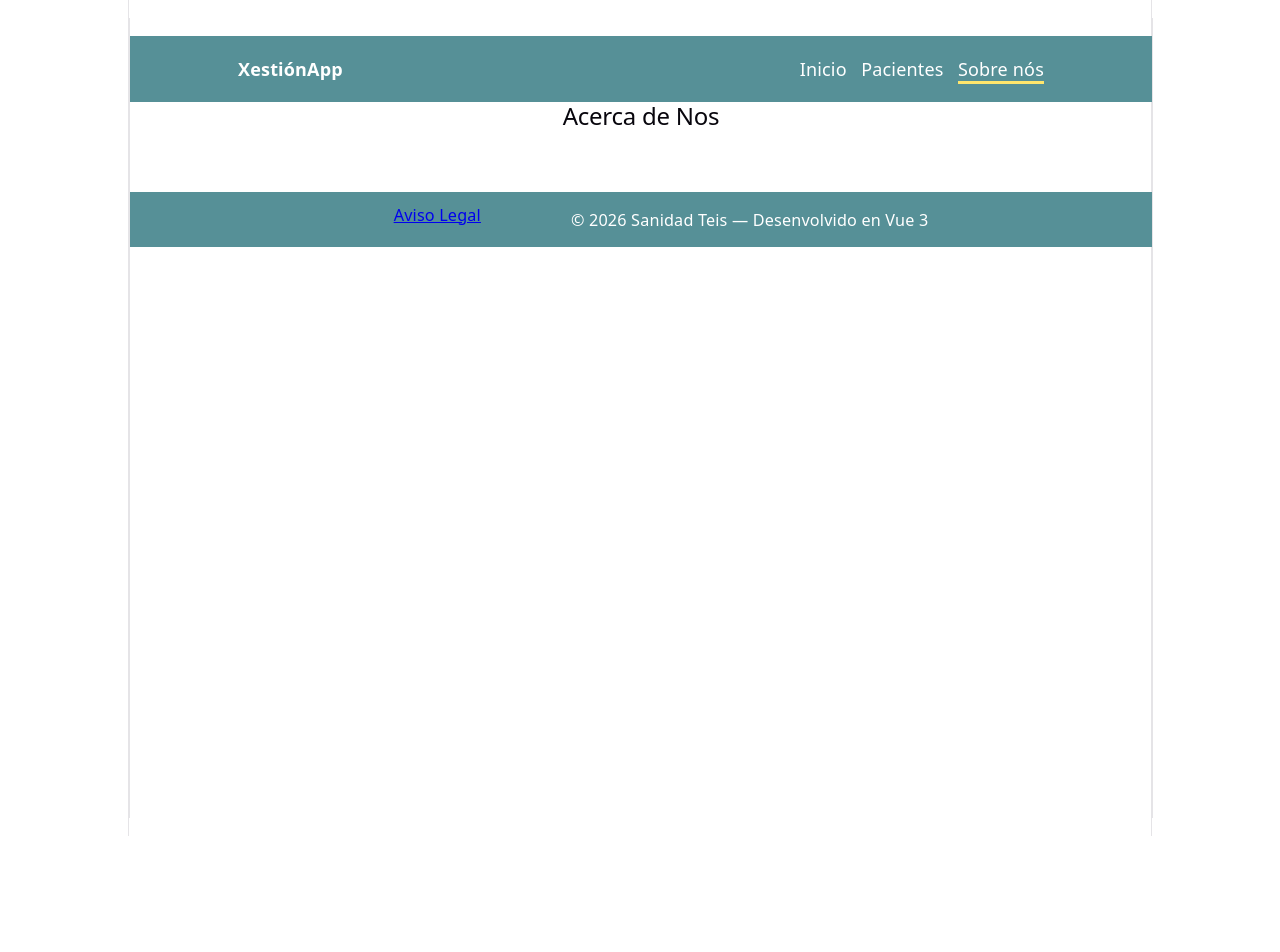
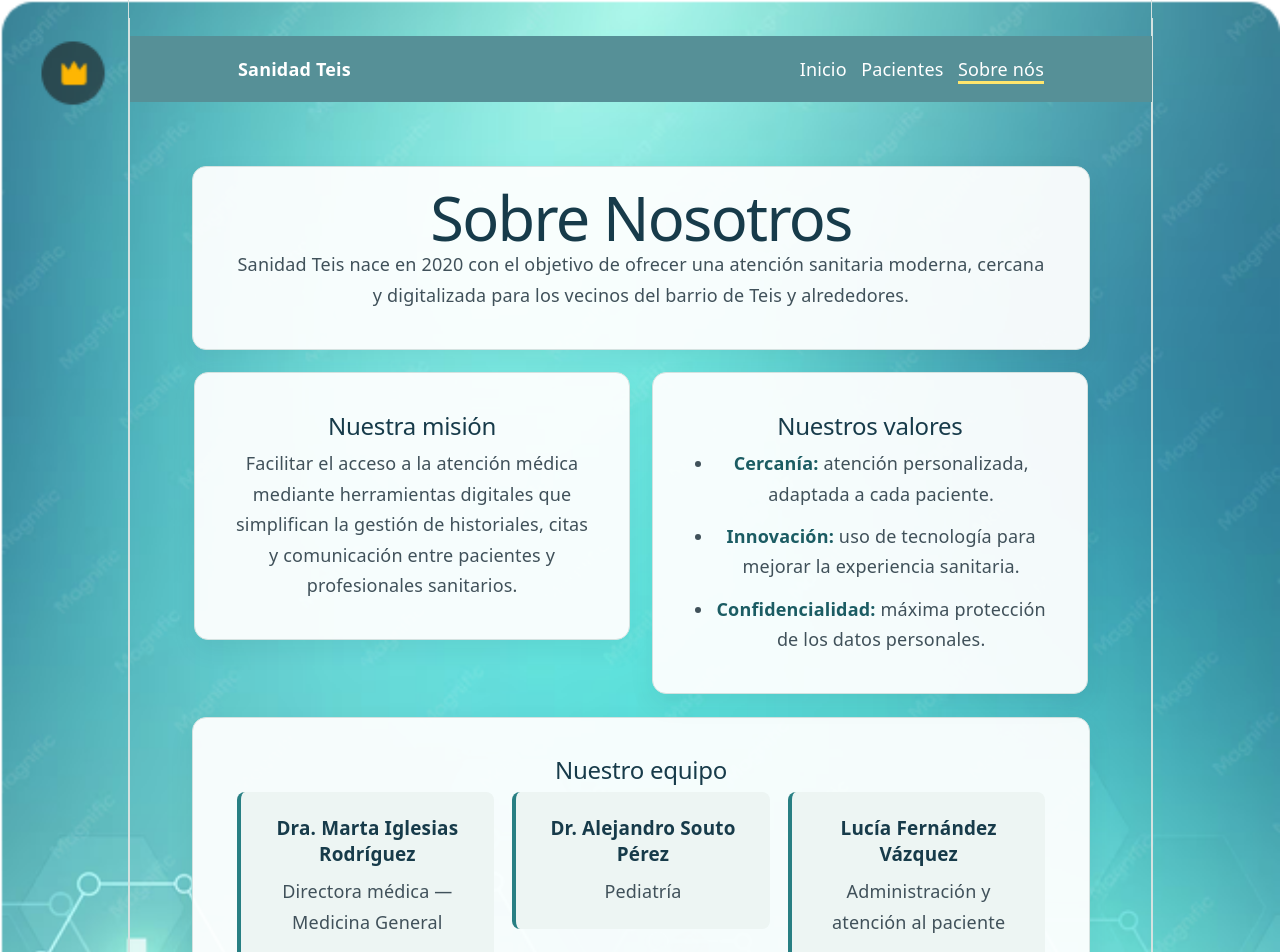
Before and after one commit to P5tyos/DIW-xestionClientes, a Vue app: page /sobrenos in a window 1280 px wide. Shown: the top 952 px of the page. Before the commit the page ends 836 px from the top, so only its background shows below. Built offline with nearby package versions, Linux system fonts and the light colour scheme.

Commit message:
added background and changed styling issues

```diff
--- a/src/App.vue
+++ b/src/App.vue
@@ -15,9 +15,8 @@
 
 <style>
 /* 👇 Estilos globales mínimos */
-:global(body) {
+body {
   margin: 0;               /* quita el margen por defecto del body */
-  background: #f6f6f6;     /* color de fondo general */
 }
 
 #app {
--- a/src/components/FooTer.vue
+++ b/src/components/FooTer.vue
@@ -1,9 +1,10 @@
 <template>
   <footer class="footer-content footer">
     <ul class="link-aviso">
-     <router-link to="/avisolegal" target="_blank" color="white" >Aviso Legal</router-link>
+      <router-link to="/avisolegal" target="_blank" color="white" >Aviso Legal</router-link>
+      <spam>  © {{ new Date().getFullYear() }} Sanidad Teis — Desenvolvido en Vue 3 por </spam>
+      <a href="https://github.com/P5tyos" target="_blank"> Gergely Horvath </a>
     </ul>
-     <p>© {{ new Date().getFullYear() }} Sanidad Teis — Desenvolvido en Vue 3 </p>
   </footer>
 </template>
 
@@ -20,17 +21,25 @@
 }
 
 .link-aviso {
-  display: block;
+  display: flex;
+  justify-content: center;
+  align-items: center;
+  gap: 1.5rem;
+  flex-wrap: wrap;
   margin-top: 6px;
-  color: #f9d342;
+  color: #f5f5f3;
+}
+
+.link-aviso a {
+  color: #c2a203;
   cursor: pointer;
 }
 
-.footer-content {
-  display: flex;
-  justify-content: center; /* centra horizontalmente */
-  align-items: center;      /* alinea verticalmente na mesma liña */
-  gap: 5rem;                /* espazo entre o texto e o enlace */
+.link-aviso a:visited {
+  color: #e7d08b;
 }
 
+.link-aviso a:hover {
+  color: #ffffff;
+}
 </style>
--- a/src/components/IniCio.vue
+++ b/src/components/IniCio.vue
@@ -1,5 +1,44 @@
 <template>
-  <h2>Inicio</h2>
+  <div class="inicio">
+    <section class="hero">
+      <h1>Bienvenido a Sanidad Teis</h1>
+      <p class="subtitulo">Tu centro de salud de confianza en el barrio de Teis</p>
+      <p>
+        En Sanidad Teis ofrecemos atención médica cercana, profesional y accesible
+        para toda la familia. Contamos con un equipo comprometido con tu bienestar
+        y con las últimas herramientas digitales para facilitar la gestión de tus
+        datos y citas.
+      </p>
+    </section>
+
+    <section class="accesos-rapidos">
+      <div class="tarjeta">
+        <h2>Gestión de Pacientes</h2>
+        <p>Consulta, registra o modifica tus datos médicos.</p>
+        <router-link to="/pacientes">Acceder</router-link>
+      </div>
+      <div class="tarjeta">
+        <h2>Sobre Nosotros</h2>
+        <p>Conoce nuestro equipo y nuestra misión.</p>
+        <router-link to="/sobre-nosotros">Ver más</router-link>
+      </div>
+      <div class="tarjeta">
+        <h2>Aviso Legal</h2>
+        <p>Información sobre privacidad y condiciones de uso.</p>
+        <router-link to="/aviso-legal">Consultar</router-link>
+      </div>
+    </section>
+
+    <section class="info-contacto">
+      <h2>Información de contacto</h2>
+      <ul>
+        <li><strong>Horario:</strong> Lunes a Viernes, 8:00 - 20:00</li>
+        <li><strong>Dirección:</strong> Rúa de Eduardo Cabello, 12, 36216 Vigo, Pontevedra</li>
+        <li><strong>Teléfono:</strong> 986 45 12 30</li>
+        <li><strong>Email:</strong> info@sanidadteis.gal</li>
+      </ul>
+    </section>
+  </div>
 </template>
 
 <script setup>
@@ -7,5 +46,117 @@
 </script>
 
 <style scoped>
+.inicio {
+  width: min(1120px, 100%);
+  margin: 0 auto;
+  padding: clamp(2rem, 5vw, 4.5rem) clamp(1rem, 4vw, 3rem);
+  box-sizing: border-box;
+}
+
+.hero {
+  max-width: 760px;
+  margin: 0 auto 2.5rem;
+  padding: clamp(1.75rem, 4vw, 3.5rem);
+  text-align: center;
+  background: var(--surface);
+  border: 1px solid var(--border);
+  border-radius: 18px;
+  box-shadow: var(--shadow);
+}
+
+.hero h1 {
+  margin: 0 0 1rem;
+  color: var(--text-h);
+  font-size: clamp(2.1rem, 5vw, 3.8rem);
+  line-height: 1.08;
+}
+
+.hero p {
+  line-height: 1.7;
+}
+
+.hero .subtitulo {
+  margin-bottom: 1rem;
+  color: var(--accent-dark);
+  font-size: 1.15rem;
+  font-weight: 600;
+}
+
+.accesos-rapidos {
+  display: grid;
+  grid-template-columns: repeat(3, 1fr);
+  gap: 1.25rem;
+  margin-bottom: 2.5rem;
+}
+
+.tarjeta,
+.info-contacto {
+  padding: 1.5rem;
+  background: var(--surface);
+  border: 1px solid var(--border);
+  border-radius: 12px;
+  box-shadow: 0 10px 25px rgba(23, 59, 74, 0.08);
+}
+
+.tarjeta {
+  display: flex;
+  flex-direction: column;
+  align-items: flex-start;
+  min-height: 185px;
+}
+
+.tarjeta h2,
+.info-contacto h2 {
+  margin-top: 0;
+  color: var(--text-h);
+}
+
+.tarjeta p {
+  flex: 1;
+  line-height: 1.6;
+}
+
+.tarjeta a {
+  display: inline-block;
+  margin-top: 1rem;
+  padding: 0.65rem 1rem;
+  color: white;
+  background: var(--accent);
+  border-radius: 6px;
+  text-decoration: none;
+  font-weight: 600;
+  transition: background 0.2s ease, transform 0.2s ease;
+}
+
+.tarjeta a:hover {
+  background: var(--accent-dark);
+  transform: translateY(-2px);
+}
+
+.info-contacto {
+  max-width: 720px;
+  margin: 0 auto;
+}
+
+.info-contacto ul {
+  display: grid;
+  grid-template-columns: repeat(2, 1fr);
+  gap: 0.75rem 2rem;
+  margin: 0;
+  padding: 0;
+  list-style: none;
+  line-height: 1.5;
+}
+
+.info-contacto strong {
+  color: var(--text-h);
+}
+
+@media (max-width: 768px) {
+  .accesos-rapidos,
+  .info-contacto ul {
+    grid-template-columns: 1fr;
+  }
+}
 
 </style>
--- a/src/components/NavBar.vue
+++ b/src/components/NavBar.vue
@@ -1,11 +1,10 @@
 <template>
   <nav class="navbar">
-    <div class="logo">XestiónApp</div>
+    <div class="logo">Sanidad Teis</div>
 
-    <!-- NUEVO -->
-    <button class="hamburger" @click="isOpen = !isOpen">☰</button>
+    <!-- NUEVO
+    <button class="hamburger" @click="isOpen = !isOpen">☰</button> -->
 
-    <!-- MODIFICADO -->
     <ul :class="['menu', { open: isOpen }]">
       <li><RouterLink to="/">Inicio</RouterLink></li>
       <li><RouterLink to="/xestion-pacientes">Pacientes</RouterLink></li>
--- a/src/components/SobreNos.vue
+++ b/src/components/SobreNos.vue
@@ -1,5 +1,48 @@
 <template>
-  <h2>Acerca de Nos</h2>
+  <div class="sobre-nos">
+    <section class="intro">
+      <h1>Sobre Nosotros</h1>
+      <p>
+        Sanidad Teis nace en 2020 con el objetivo de ofrecer una atención sanitaria
+        moderna, cercana y digitalizada para los vecinos del barrio de Teis y
+        alrededores.
+      </p>
+    </section>
+
+    <section class="mision">
+      <h2>Nuestra misión</h2>
+      <p>
+        Facilitar el acceso a la atención médica mediante herramientas digitales
+        que simplifican la gestión de historiales, citas y comunicación entre
+        pacientes y profesionales sanitarios.
+      </p>
+    </section>
+
+    <section class="valores">
+      <h2>Nuestros valores</h2>
+      <ul>
+        <li><strong>Cercanía:</strong> atención personalizada, adaptada a cada paciente.</li>
+        <li><strong>Innovación:</strong> uso de tecnología para mejorar la experiencia sanitaria.</li>
+        <li><strong>Confidencialidad:</strong> máxima protección de los datos personales.</li>
+      </ul>
+    </section>
+
+    <section class="equipo">
+      <h2>Nuestro equipo</h2>
+      <div class="miembro">
+        <h3>Dra. Marta Iglesias Rodríguez</h3>
+        <p>Directora médica — Medicina General</p>
+      </div>
+      <div class="miembro">
+        <h3>Dr. Alejandro Souto Pérez</h3>
+        <p>Pediatría</p>
+      </div>
+      <div class="miembro">
+        <h3>Lucía Fernández Vázquez</h3>
+        <p>Administración y atención al paciente</p>
+      </div>
+    </section>
+  </div>
 </template>
 
 <script setup>
@@ -7,5 +50,110 @@
 </script>
 
 <style scoped>
+.sobre-nos {
+  width: min(1000px, 100%);
+  margin: 0 auto;
+  padding: clamp(2rem, 5vw, 4.5rem) clamp(1rem, 4vw, 3rem);
+  box-sizing: border-box;
+}
+
+.intro,
+.mision,
+.valores,
+.equipo {
+  padding: clamp(1.5rem, 3vw, 2.5rem);
+  background: var(--surface);
+  border: 1px solid var(--border);
+  border-radius: 14px;
+  box-shadow: 0 10px 25px rgba(23, 59, 74, 0.08);
+}
+
+.intro {
+  margin-bottom: 1.25rem;
+  text-align: center;
+}
+
+.intro h1 {
+  margin: 0 0 1rem;
+  color: var(--text-h);
+  font-size: clamp(2rem, 5vw, 3.4rem);
+}
+
+.intro p,
+.mision p,
+.valores,
+.miembro p {
+  line-height: 1.7;
+}
+
+.mision,
+.valores {
+  display: inline-block;
+  width: calc(50% - 0.75rem);
+  box-sizing: border-box;
+  vertical-align: top;
+}
+
+.mision {
+  margin-right: 1.25rem;
+}
+
+.sobre-nos h2 {
+  margin-top: 0;
+  color: var(--text-h);
+}
+
+.valores ul {
+  margin: 0;
+  padding-left: 1.25rem;
+}
+
+.valores li + li {
+  margin-top: 0.65rem;
+}
+
+.valores strong {
+  color: var(--accent-dark);
+}
+
+.equipo {
+  margin-top: 1.25rem;
+}
+
+.miembro {
+  display: inline-block;
+  width: calc(33.333% - 0.85rem);
+  margin-right: 1rem;
+  padding: 1.25rem;
+  box-sizing: border-box;
+  background: var(--surface-muted);
+  border-left: 4px solid var(--accent);
+  border-radius: 8px;
+  vertical-align: top;
+}
+
+.miembro:last-child {
+  margin-right: 0;
+}
+
+.miembro h3 {
+  margin: 0 0 0.5rem;
+  color: var(--text-h);
+  font-size: 1.05rem;
+}
+
+@media (max-width: 768px) {
+  .mision,
+  .valores,
+  .miembro {
+    display: block;
+    width: 100%;
+    margin: 0 0 1.25rem;
+  }
+
+  .equipo .miembro:last-child {
+    margin-bottom: 0;
+  }
+}
 
 </style>
--- a/src/components/XestionPaciente.vue
+++ b/src/components/XestionPaciente.vue
@@ -27,7 +27,7 @@
       </div>
       <div class="fila">
         <div class="campo campo-nacimiento">
-          <label>Fecha de nacemento:</label>
+          <label>Fecha nacemento:</label>
           <input v-model="novoPaciente.nacimiento" type="date" />
         </div>
         <div class="campo campo-correo">
@@ -138,6 +138,8 @@
             </optgroup>
           </select>
         </div>
+      </div>
+      <div class="fila">
         <button
           type="submit"
           class="btn-guardar"
@@ -155,7 +157,7 @@
           <th>DNI/CIF</th>
           <th>Nome</th>
           <th>Apelido</th>
-          <th>Fecha de nacemento</th>
+          <th>Fecha nacemento</th>
           <th>Telefono</th>
           <th>Correo</th>
           <th>Dirección</th>
@@ -412,6 +414,11 @@
   /* ocupa menos espacio */
   border-radius: 0px;
 }
+
+.campo-nacimiento label {
+  white-space: nowrap;
+}
+
 .campo-telefono {
   flex: 1;
   /* ocupa menos espacio */
@@ -471,7 +478,7 @@
   /* ocupa todo el espacio restante */
   padding: 0.5rem;
   border: 1px solid #ddd;
-  border-radius: 0px;
+  border-radius: 6px;
   box-sizing: border-box;
 }
 
@@ -520,6 +527,10 @@
   text-align: left;
 }
 
+td:last-child {
+  white-space: nowrap;
+}
+
 th {
   text-align: center;
   background-color: #f8f9fa;
@@ -531,6 +542,7 @@
   background-color: #068311;
   color: white;
 }
+
 input.campo-erro {
   border-color: #f28b82 !important;
   background-color: #ffe6e6;
--- a/src/style.css
+++ b/src/style.css
@@ -1,15 +1,15 @@
 :root {
-  --text: #6b6375;
-  --text-h: #08060d;
-  --bg: #fff;
-  --border: #e5e4e7;
-  --code-bg: #f4f3ec;
-  --accent: #aa3bff;
-  --accent-bg: rgba(170, 59, 255, 0.1);
-  --accent-border: rgba(170, 59, 255, 0.5);
-  --social-bg: rgba(244, 243, 236, 0.5);
-  --shadow:
-    rgba(0, 0, 0, 0.1) 0 10px 15px -3px, rgba(0, 0, 0, 0.05) 0 4px 6px -2px;
+  --text: #40515a;
+  --text-h: #173b4a;
+  --bg: #f2f8f7;
+  --surface: rgba(255, 255, 255, 0.94);
+  --surface-muted: #edf5f3;
+  --border: #d4e2e0;
+  --accent: #287f83;
+  --accent-dark: #1b5c63;
+  --accent-soft: #dff0ed;
+  --danger: #b84d4d;
+  --shadow: 0 18px 45px rgba(23, 59, 74, 0.12);
 
   --sans: system-ui, 'Segoe UI', Roboto, sans-serif;
   --heading: system-ui, 'Segoe UI', Roboto, sans-serif;
@@ -17,7 +17,7 @@
 
   font: 18px/145% var(--sans);
   letter-spacing: 0.18px;
-  color-scheme: light dark;
+  color-scheme: light;
   color: var(--text);
   background: var(--bg);
   font-synthesis: none;
@@ -52,6 +52,10 @@
 
 body {
   margin: 0;
+  min-width: 320px;
+  min-height: 100vh;
+  color: var(--text);
+  background: url('./assets/imgFondo.png') center center / cover fixed no-repeat;
 }
 
 h1,
```
Also changed, not shown: src/assets/imgFondo.png (added).
